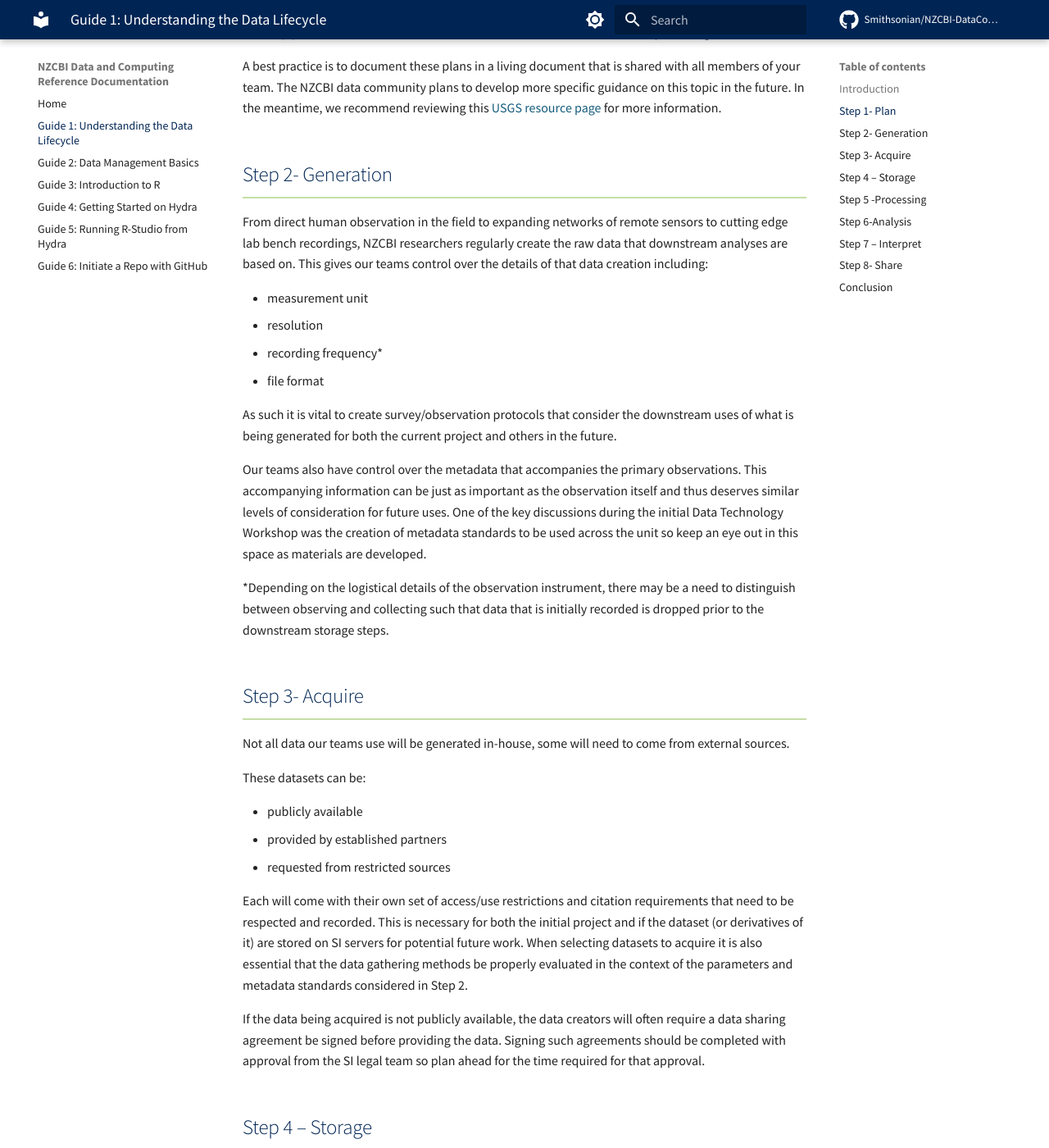
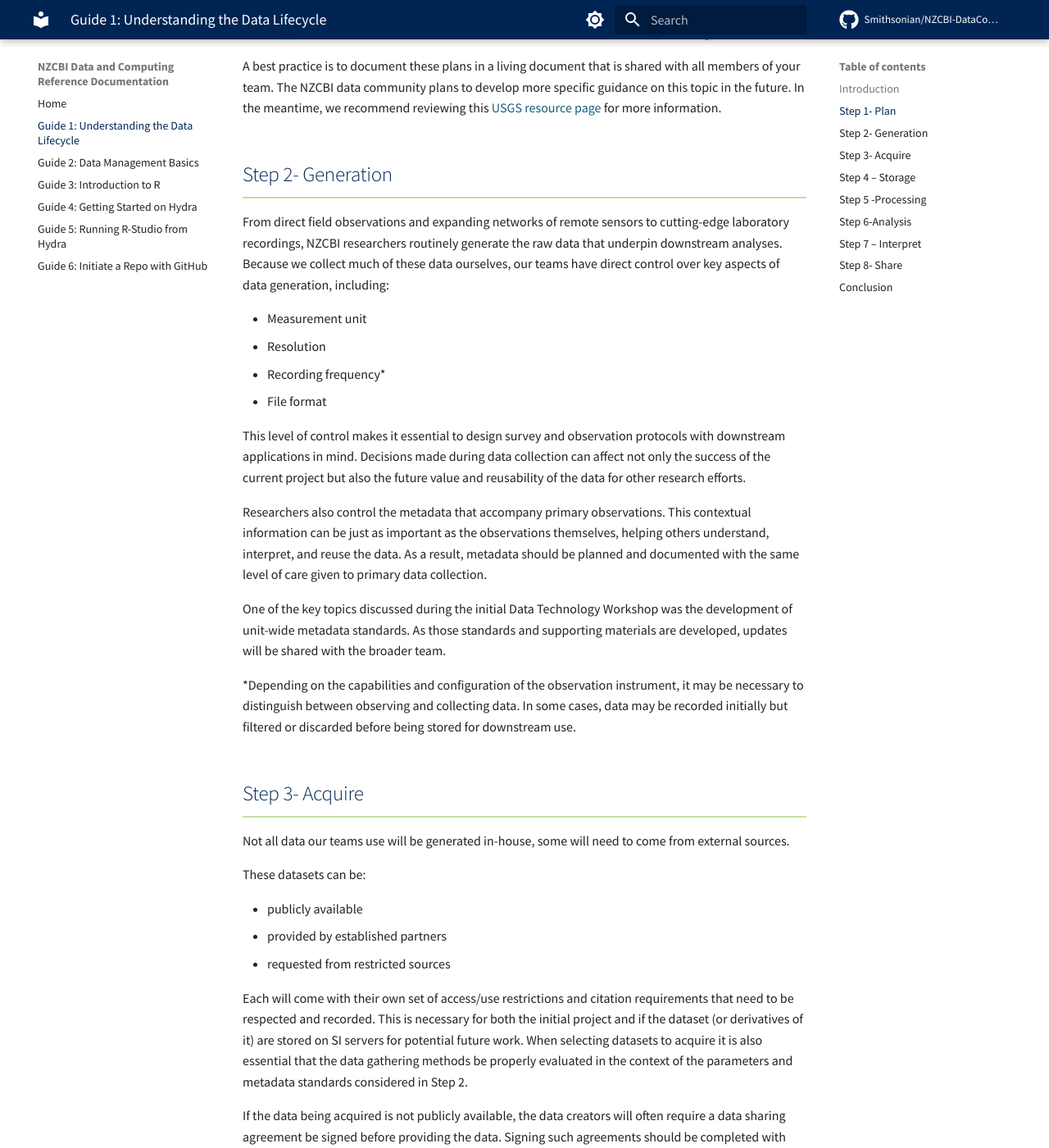
Before and after one commit to Smithsonian/NZCBI-DataComputingDocs, an MkDocs documentation site: the page built from docs/data-lifecycle.md, in a window 1280 px wide and 1400 px high, scrolled down 1363 px. Shown: the whole window at 82% size. Built offline with MkDocs 1.6.1 and Material for MkDocs 9.7.7, drawn with Linux system fonts in a browser that asks for light colours; comment, search, counter and statistics services are not loaded.

Commit message:
Update data-lifecycle.md

```diff
--- a/docs/data-lifecycle.md
+++ b/docs/data-lifecycle.md
@@ -24,18 +24,22 @@ A best practice is to document these plans in a living document that is shared w
 
 ## Step 2- Generation
 
-From direct human observation in the field to expanding networks of remote sensors to cutting edge lab bench recordings, NZCBI researchers regularly create the raw data that downstream analyses are based on. This gives our teams control over the details of that data creation including:
+From direct field observations and expanding networks of remote sensors to cutting-edge laboratory recordings, NZCBI researchers routinely generate the raw data that underpin downstream analyses. Because we collect much of these data ourselves, our teams have direct control over key aspects of data generation, including:
 
-* measurement unit
-* resolution
-* recording frequency\*
-* file format
+* Measurement unit
+* Resolution
+* Recording frequency\*
+* File format
 
-As such it is vital to create survey/observation protocols that consider the downstream uses of what is being generated for both the current project and others in the future.
+This level of control makes it essential to design survey and observation protocols with downstream applications in mind. Decisions made during data collection can affect not only the success of the current project but also the future value and reusability of the data for other research efforts.
 
-Our teams also have control over the metadata that accompanies the primary observations. This accompanying information can be just as important as the observation itself and thus deserves similar levels of consideration for future uses.  One of the key discussions during the initial Data Technology Workshop was the creation of metadata standards to be used across the unit so keep an eye out in this space as materials are developed.
+Researchers also control the metadata that accompany primary observations. This contextual information can be just as important as the observations themselves, helping others understand, interpret, and reuse the data. As a result, metadata should be planned and documented with the same level of care given to primary data collection.
 
-\*Depending on the logistical details of the observation instrument, there may be a need to distinguish between observing and collecting such that data that is initially recorded is dropped prior to the downstream storage steps.
+One of the key topics discussed during the initial Data Technology Workshop was the development of unit-wide metadata standards. As those standards and supporting materials are developed, updates will be shared with the broader team.
+
+\*Depending on the capabilities and configuration of the observation instrument, it may be necessary to distinguish between observing and collecting data. In some cases, data may be recorded initially but filtered or discarded before being stored for downstream use.
+
+
 
 ## Step 3- Acquire
 
```
